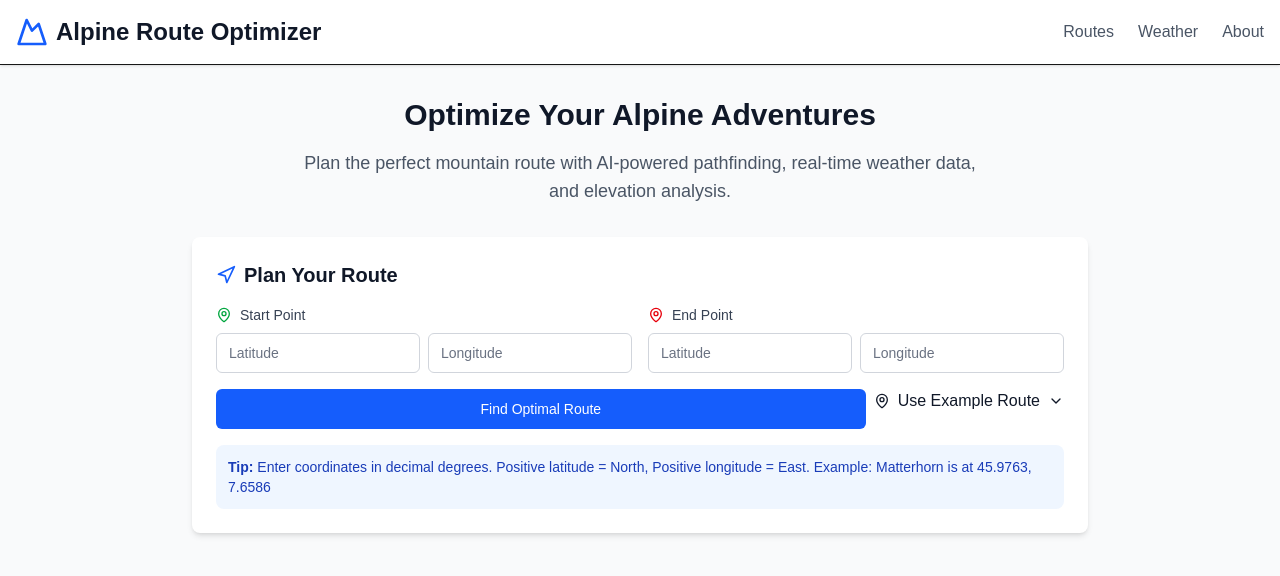
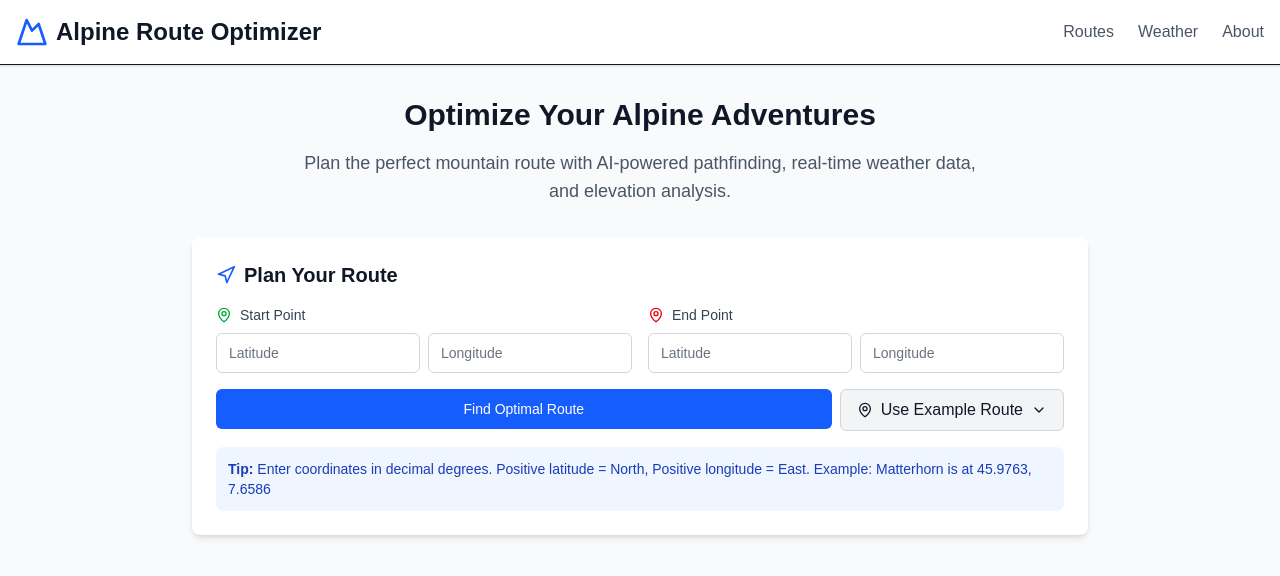
Before and after one commit to Sunsvea/legendary-guacamole, a Next.js app: page / in a window 1280 px wide. Shown: the top 576 px of the page. Built offline with nearby package versions, Linux system fonts and the light colour scheme.

Commit message:
fix: add missing BUTTON_SECONDARY style constant

```diff
--- a/src/constants/styles.ts
+++ b/src/constants/styles.ts
@@ -36,6 +36,7 @@ export const STYLES = {
 
   // Button styles
   BUTTON_FLEX_COL_SM_ROW: 'flex flex-col sm:flex-row gap-2',
+  BUTTON_SECONDARY: 'px-4 py-2 bg-gray-100 hover:bg-gray-200 rounded-md border border-gray-300 transition-colors',
 
   // Input groups
   INPUT_GROUP: 'space-y-2',
```
